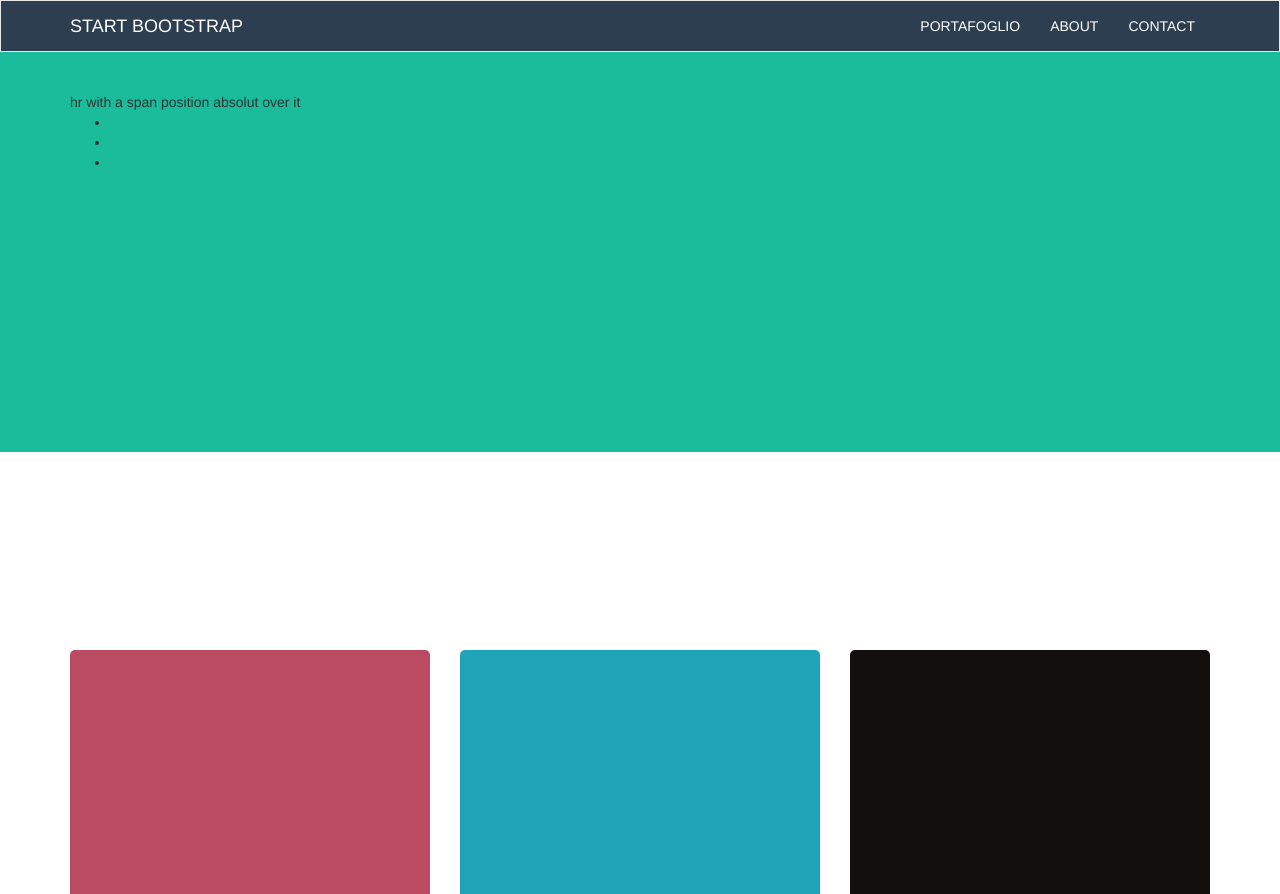
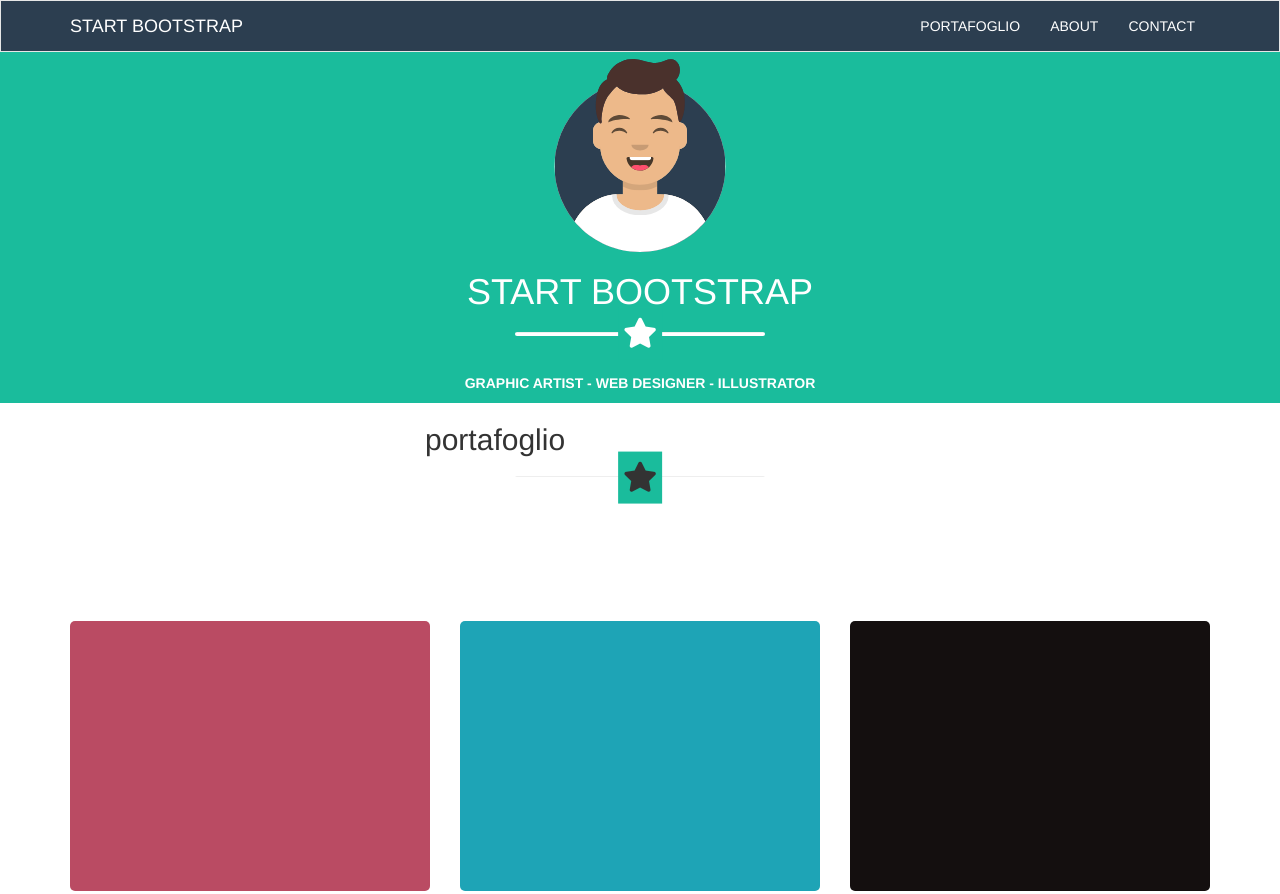
Before and after one commit to DidierDankan/html-css-bootstrap-freelancer, a plain HTML site: page index.html in a window 1280 px wide. Shown: the top 894 px of the page. Drawn offline with nearby package versions, Linux system fonts and the light colour scheme.

Commit message:
add hero

```diff
--- a/css/main.css
+++ b/css/main.css
@@ -32,7 +32,6 @@
 }
 
 .bg-light-blue {
-    height: 400px;
    background: #1ABC9C;
 }
 
@@ -91,3 +90,48 @@
 .navbar-default .navbar-brand {
     color: #fff;
 }
+
+/* MAIN */
+/* hero */
+.container .row .hero-fix {
+    max-height: 200px;
+}
+
+.container .row .text-white {
+    text-transform: uppercase;
+    color: #fff;
+}
+
+/* star over line */
+.star-holder {
+    position: relative;
+    max-width: 250px;
+    margin: 0 auto;
+}
+
+.star-over {
+    position: absolute;
+    padding: 5px;
+    left: 50%;
+    top: 50%;
+    background: #1ABC9C;
+    font-size: 3rem;
+    transform: translate(-50%, -50%);
+}
+
+.hr-fix {
+    border-bottom: 3px solid #fff;
+    border-radius: 2px;
+}
+
+/* ul header */
+.hero-li {
+    padding-top: 1.7rem;
+    padding-left: 0;
+    list-style: none;
+}
+
+.hero-li li {
+    display: inline-block;
+    font-weight: 700;
+}
--- a/index.html
+++ b/index.html
@@ -7,6 +7,8 @@
     <!-- BOOTSTRAP -->
     <link rel="stylesheet" href="https://maxcdn.bootstrapcdn.com/bootstrap/3.3.7/css/bootstrap.min.css"
     integrity="sha384-BVYiiSIFeK1dGmJRAkycuHAHRg32OmUcww7on3RYdg4Va+PmSTsz/K68vbdEjh4u" crossorigin="anonymous">
+    <!-- ICONS -->
+    <link rel="stylesheet" href="https://cdnjs.cloudflare.com/ajax/libs/font-awesome/5.15.2/css/all.min.css">
     <!-- MAIN STYLE -->
     <link rel="stylesheet" href="./css/main.css">
     <title>Bootstrap responsive</title>
@@ -52,21 +54,26 @@
         <div class="bg-light-blue">
             <div class="container">
                 <div class="row">
-                    <div class="col-xs-12 col-sm-12 col-md-12 col-lg-12">
-                        <img src="" alt="">
+                    <div class="col-xs-12 col-sm-12 col-md-12 col-lg-12 text-white text-center">
+                        <img class="hero-fix" src="./img/avatar.svg" alt="smiling man sketch">
                         <h1>
-
+                            start bootstrap
                         </h1>
-                         hr with a span position absolut over it
-                        <ul>
+                        <div class="star-holder">
+                            <span class="star-over">
+                                <i class="fas fa-star"></i>
+                            </span>
+                            <hr class="hr-fix">
+                        </div>
+                        <ul class="hero-li">
                             <li>
-                                <a href=""></a>
+                                graphic artist
                             </li>
                             <li>
-                                <a href=""></a>
+                               - web designer -
                             </li>
                             <li>
-                                <a href=""></a>
+                               illustrator
                             </li>
                         </ul>
                     </div>
@@ -78,7 +85,19 @@
         <section class="bg-white3">
             <div class="container">
                 <div class="row">
-                    <div class="col-xs-12 col-sm-12 col-md-12 col-lg-12"><div class="pic-box bg-white mb-20"></div></div>
+                    <div class="col-xs-12 col-sm-12 col-md-12 col-lg-12">
+                        <div class="pic-box bg-white mb-20">
+                            <h2>
+                                portafoglio
+                            </h2>
+                            <div class="star-holder">
+                                <span class="star-over">
+                                    <i class="fas fa-star"></i>
+                                </span>
+                                <hr class="hr-fix">
+                            </div>
+                        </div>
+                    </div>
                     <div class="col-xs-12 col-sm-6 col-md-4 col-lg-4"><div class="pic-box bg-dark-pink mb-20"></div></div>
                     <div class="col-xs-12 col-sm-6 col-md-4 col-lg-4"><div class="pic-box bg-vrylight mb-20"></div></div>
                     <div class="col-xs-12 col-sm-6 col-md-4 col-lg-4"><div class="pic-box bg-black mb-20"></div></div>
```
